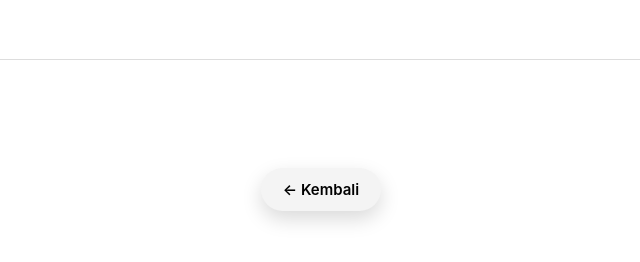
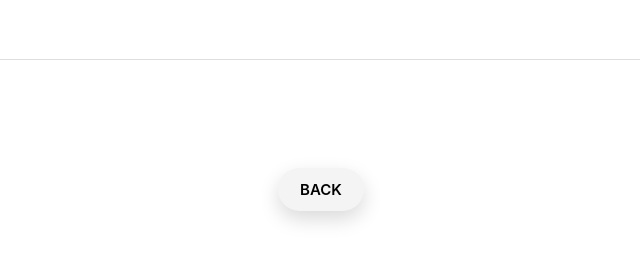
Before and after one commit to mrrusdiana/video, a plain HTML site: page part.html in a window 1280 px wide. Shown: the full height of the page, 319-959 px from the left. Drawn offline with Linux system fonts and the light colour scheme.

Commit message:
Update part.html

```diff
--- a/part.html
+++ b/part.html
@@ -177,7 +177,7 @@ body.dark .btn-private{
 
 <main id="itemList"></main>
   <div class="back-wrapper">
-  <a href="index.html" class="btn-back">← Kembali</a>
+  <a href="index.html" class="btn-back">BACK</a>
   </div>
 
 <script>
```
